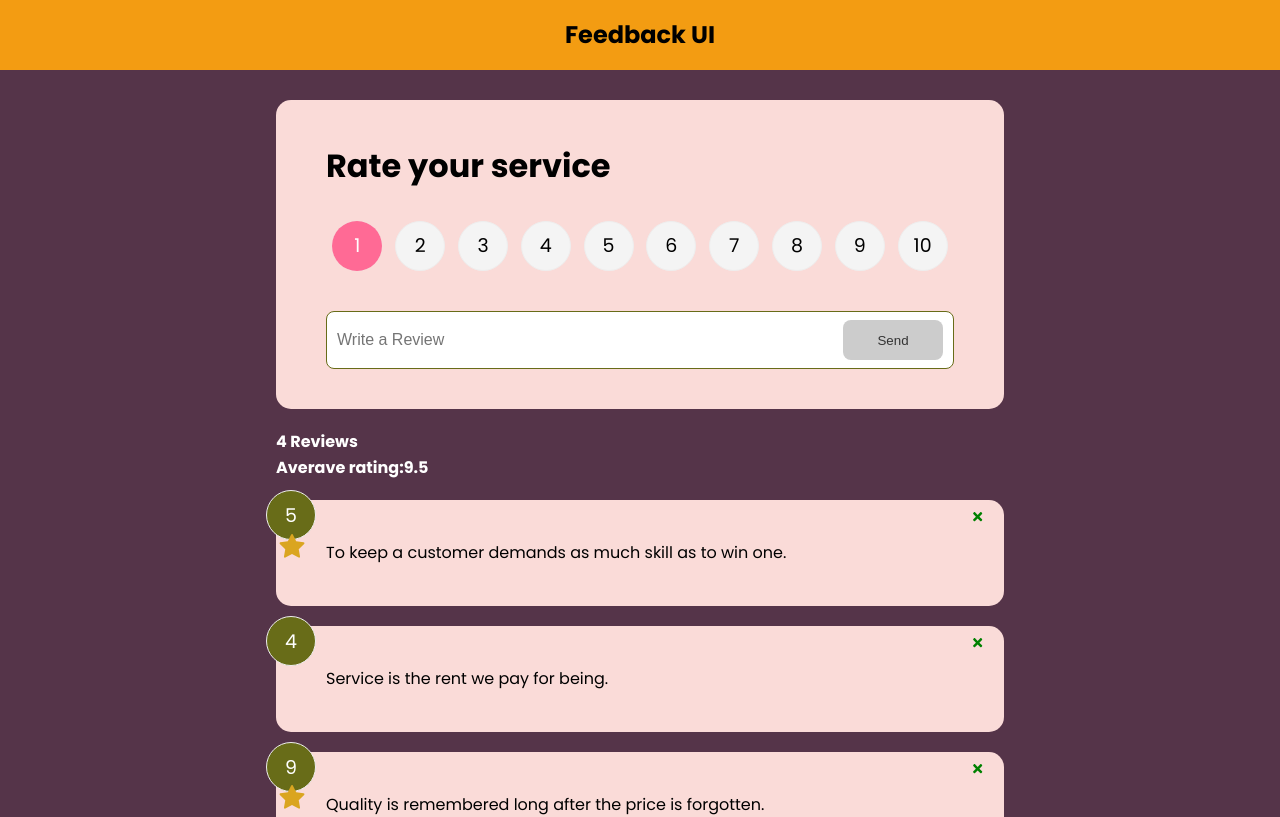
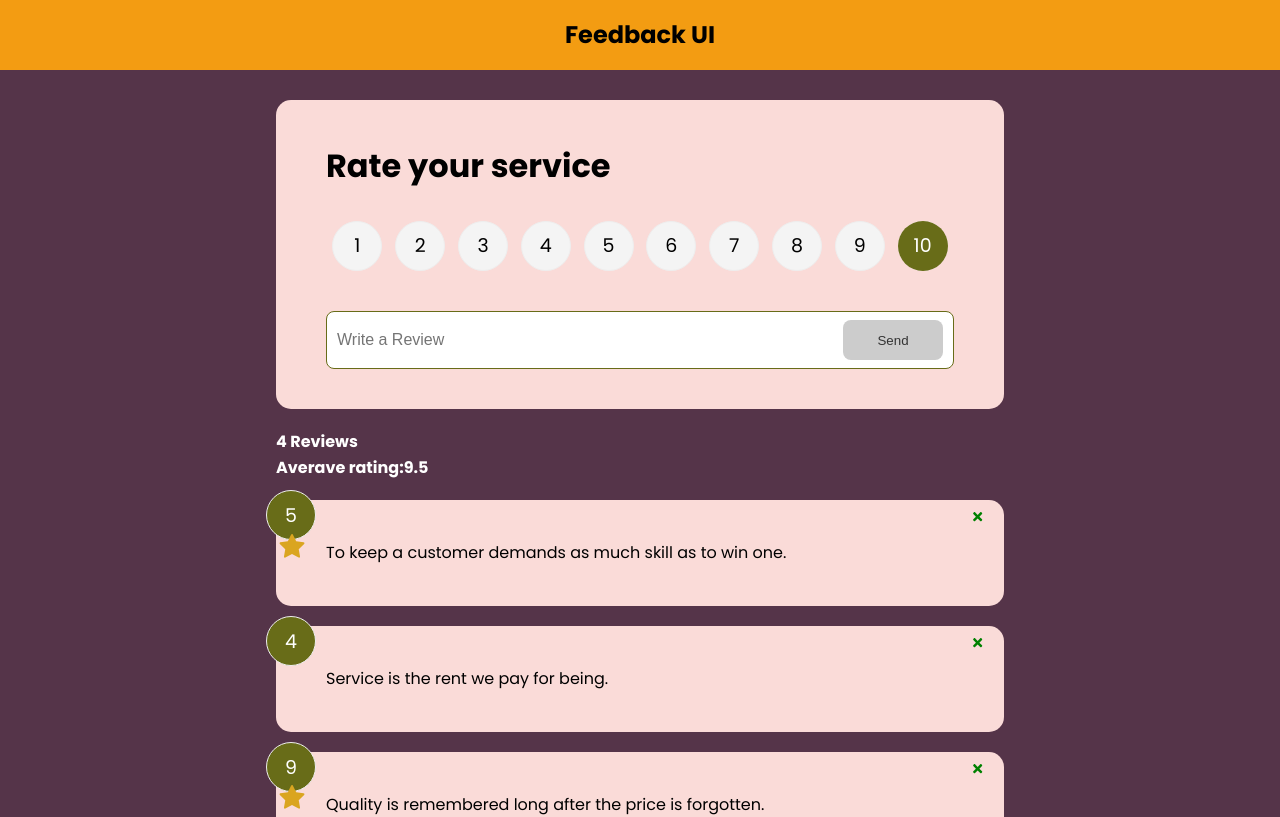
Before and after one commit to ReicaD/Service-Rating, a React (Create React App) app in the folder ratings/: page / in a window 1280 px wide. Shown: the top 817 px of the page. Built offline with nearby package versions, Linux system fonts and the light colour scheme; the HTML template or start-up script is replaced by a standard one.

Commit message:
file modified with react forms and  installed unique user ID(uuid)

```diff
--- a/ratings/package.json
+++ b/ratings/package.json
@@ -10,6 +10,7 @@
     "react-dom": "^18.2.0",
     "react-icons": "^4.7.1",
     "react-scripts": "5.0.1",
+    "uuid": "^9.0.0",
     "web-vitals": "^2.1.4"
   },
   "scripts": {
--- a/ratings/src/App.js
+++ b/ratings/src/App.js
@@ -1,3 +1,4 @@
+import { v4 as uuidv4 } from "uuid";
 import { useState } from "react";
 import Header from "./components/Header";
 import FeedbackList from "./components/FeedbackList";
@@ -9,6 +10,12 @@ import MyCard from "./components/Shared/MyCard";
 
 function App() {
   const [feedback, setFeedback] = useState(FeedbackData);
+  const addFeedback = (newFeedback) => {
+    newFeedback.id = uuidv4();
+    //NOTE: the ...(spread operator) below allows the state to add on feedback and the
+    // new one  which is newFeedback
+    setFeedback([newFeedback, ...feedback]);
+  };
 
   const deleteFeedback = (id) => {
     if (window.confirm("Confirm to delete")) {
@@ -18,17 +25,15 @@ function App() {
   };
   return (
     <>
-
       <Header bgColor="#F39C12" textColor="black" />
 
       <div className="container">
-        <FeedbackForm/>
-        <FeedbackStats feedback={feedback}/>
+        <FeedbackForm handleAdd={addFeedback} />
+        <FeedbackStats feedback={feedback} />
         <FeedbackList feedback={feedback} deleteFeedback={deleteFeedback} />
-        <br/>
-        <hr/>
-        <br/>
-
+        <br />
+        <hr />
+        <br />
       </div>
     </>
   );
--- a/ratings/src/components/FeedbackForm.jsx
+++ b/ratings/src/components/FeedbackForm.jsx
@@ -3,9 +3,9 @@ import MyCard from "./Shared/MyCard";
 import Button from "./Shared/Button";
 import RatingSelect from "./RatingSelect";
 
-function FeedbackForm() {
+function FeedbackForm({handleAdd}) {
   const [text, setText] = useState("");
-  const [reting, setRating] = useState(10);
+  const [rating, setRating] = useState(10);
   const [btnDisabled, setBtnDisabled] = useState(true);
   const [message, setMessage] = useState("");
   // console.log("empty");
@@ -23,12 +23,23 @@ function FeedbackForm() {
     }
     setText(e.target.value);
   };
+  //e.preventDefault" helps the page not repeat rendering and avoiding 404 errs
+  const handleSubmit = (e) => {
+    e.preventDefault();
+    if (text.trim().length > 10) {
+      const newFeedback = {
+        text,
+        rating,
+      };
+      handleAdd(newFeedback);
+    }
+  };
   return (
     <MyCard>
-      <form>
+      <form onSubmit={handleSubmit}>
         <h1>Rate your service</h1>
 
-       <RatingSelect/>
+        <RatingSelect select={(rating) => setRating(rating)} />
         <div className="input-group">
           <input
             onChange={handleTextChange}
--- a/ratings/src/components/RatingSelect.jsx
+++ b/ratings/src/components/RatingSelect.jsx
@@ -1,11 +1,15 @@
 import { useState } from "react";
+//NOTE: select function is being fired in as a prop and once its fired off the console.log returns
+//the active rating without a default radio button.
+function RatingSelect({ select }) {
+  const [selected, setSelected] = useState(10);
 
-function RatingSelect() {
-  const [selected, setSelected] = useState(1);
-
-  const handleChange =(e) => {}
-//NOTE: by using selected we are checking if button selectecd is equal whatever the current input is
-//so if selected is equal to 1 then checked will return "true"
+  const handleChange = (e) => {
+    setSelected(+e.currentTarget.value);
+    select(+e.currentTarget.value);
+  };
+  //NOTE: by using selected we are checking if button selectecd is equal whatever the current input is
+  //so if selected is equal to 1 then checked will return "true"
   return (
     <ul className="rating">
       <li>
--- a/ratings/src/index.css
+++ b/ratings/src/index.css
@@ -113,7 +113,7 @@ header {
 }
 
 [type="radio"]:checked ~ label {
-  background: #ff6a95;
+  background: #686C18 ;
   color: #fff;
 }
 
```
Also changed, not shown: 1 other file (tests, documents, lock files or other folders).
